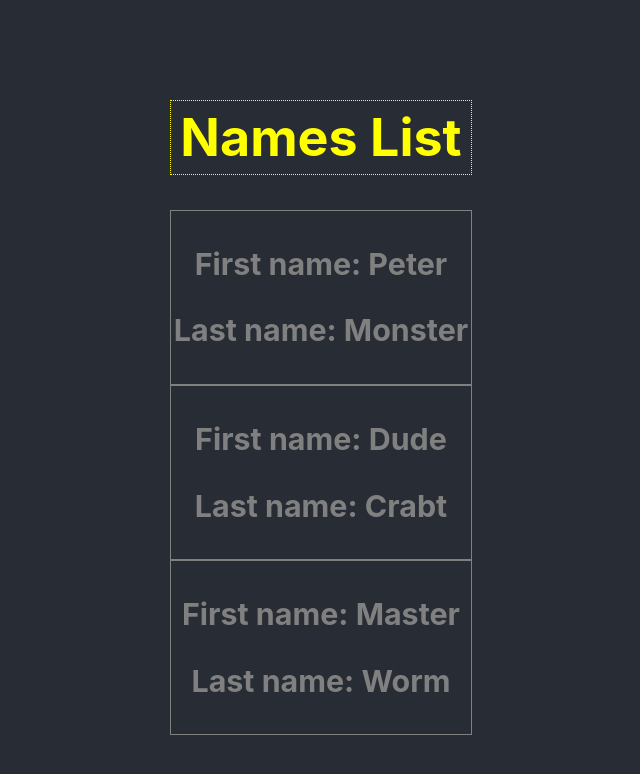
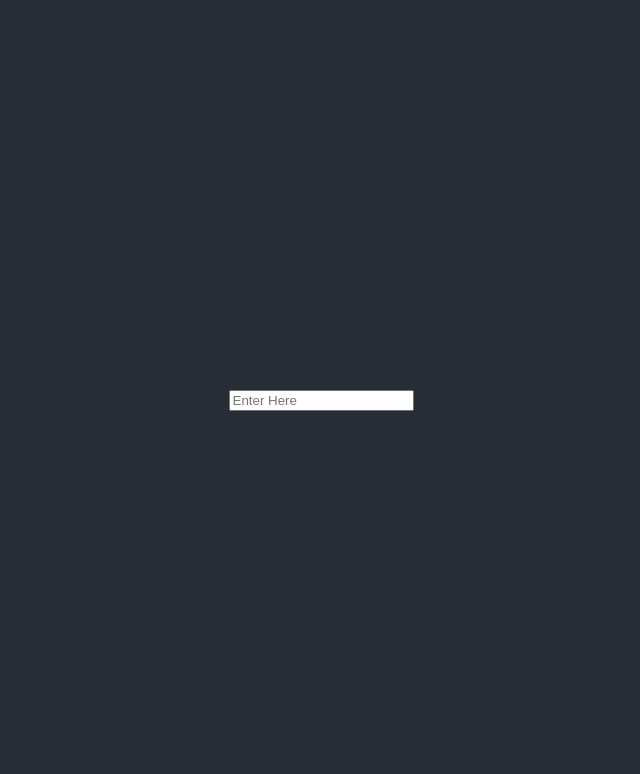
Before and after one commit to andrebertonha/course-react-hooks, a React (Create React App) app: page / in a window 1280 px wide. Shown: the top 774 px of the page, without its empty margins (319-959 px from the left). Built offline with nearby package versions, Linux system fonts and the light colour scheme.

Commit message:
Destructring Props

```diff
--- a/src/App.js
+++ b/src/App.js
@@ -1,6 +1,6 @@
 import React from "react";
 import "./App.scss";
-import NameTag from './components/nameTag';
+import Input from './components/Input';
 
 function App() {
 
@@ -8,10 +8,7 @@ function App() {
   return (
     <div className="App">
       <header className="App-header">
-        <h1 className="name title">Names List</h1>
-        <NameTag firstName="Peter" lastName="Monster">Peter</NameTag>
-        <NameTag firstName="Dude" lastName="Crabt">John</NameTag>
-        <NameTag firstName="Master" lastName="Worm">Mary</NameTag>
+        <Input placeholder="Enter Here" type="text"></Input>
       </header>
     </div>
   );
--- /dev/null
+++ b/src/components/Input.js
@@ -0,0 +1,8 @@
+import React from 'react';
+import '../App.scss'
+
+function Input({ placeholder, type }){
+  return <input placeholder={placeholder} type={type}></input>
+}
+
+export default Input
```
